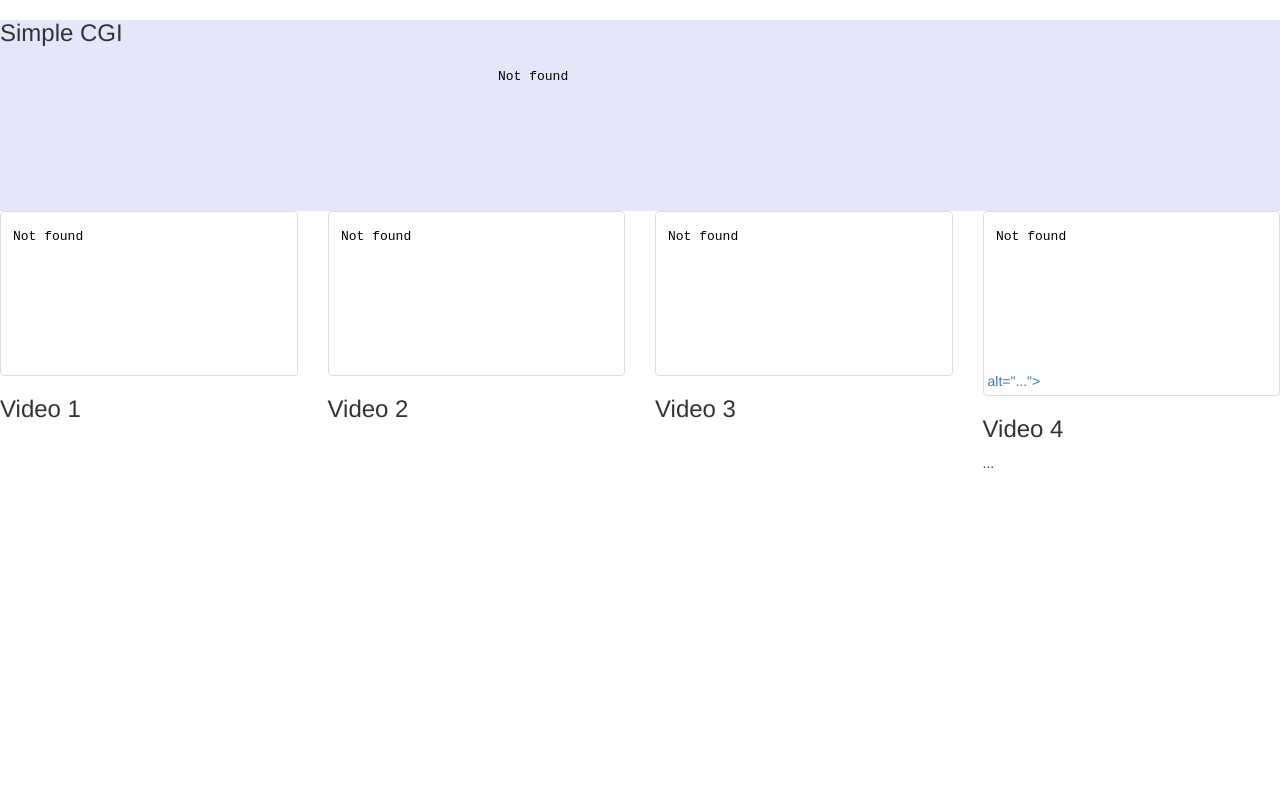
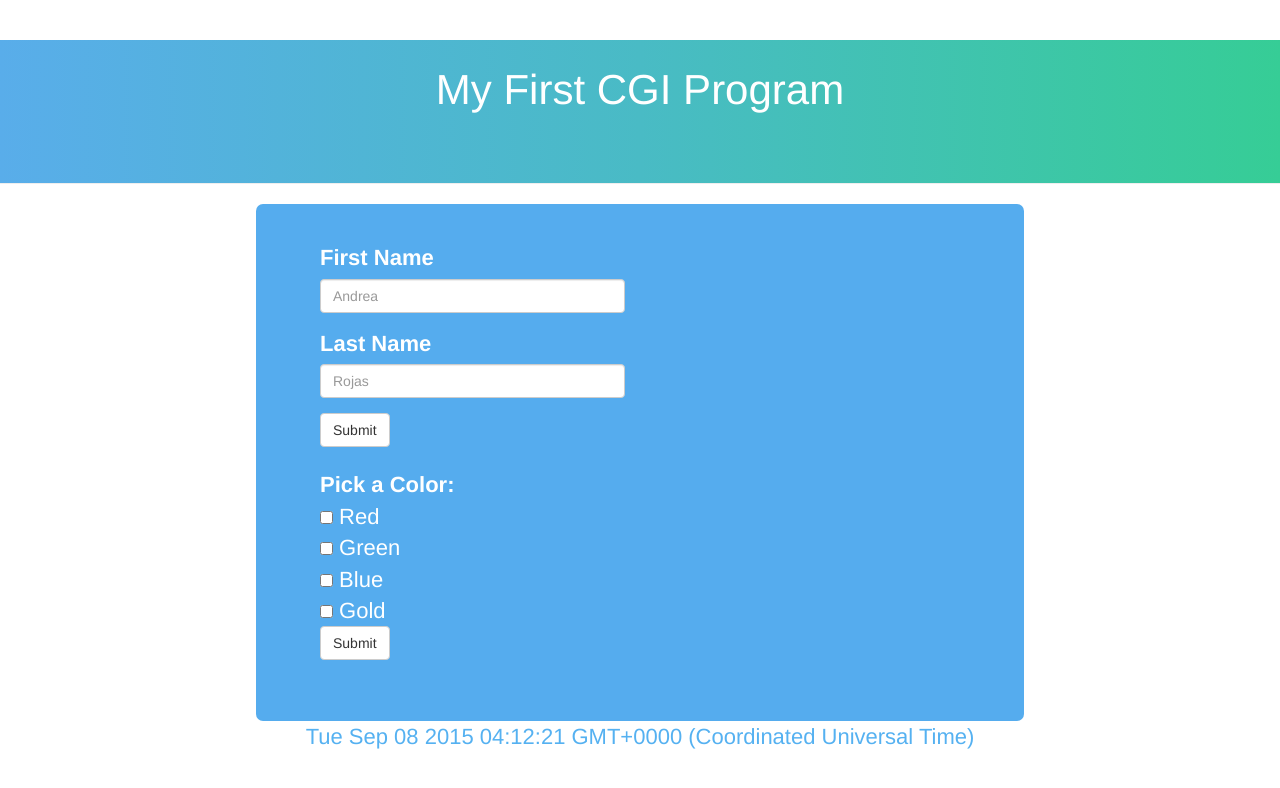
Before and after one commit to ar48366/primer_project, a plain HTML site: page public_html/index.html in a window 1280 px wide. Drawn offline with nearby package versions, Linux system fonts and the light colour scheme.

Commit message:
Added form via cgi

```diff
--- a/public_html/index.html
+++ b/public_html/index.html
@@ -1,64 +1,57 @@
-<!DOCTYPE html>
 <html>
 	<head>
-        <title>My CGI program</title>
-      	<!-- Latest compiled and minified CSS -->
+		<title>My CGI Program</title>
 		<link rel="stylesheet" href="https://maxcdn.bootstrapcdn.com/bootstrap/3.3.5/css/bootstrap.min.css">
       	<link rel="stylesheet" type="text/css" href="style.css">
-
 	</head>
 
 	<body>
-        	<div class= main>
-		        <h3>Simple CGI</h3>
-		       <center> <embed src="cgi-bin/simple.cgi"></center>
-        	</div>
 
 
-	<div class="row">
-	  <div class="col-xs-6 col-md-3">
-	    <a href="#" class="thumbnail">
-	      <embed src="cgi-bin/simple.cgi">
-	    </a>
-			 <div class="caption">
-        <h3>Video 1</h3>
-      </div>
-	  </div>
 
-	  <div class="col-xs-6 col-md-3">
-	    <a href="#" class="thumbnail">
-	      <embed src="cgi-bin/simple.cgi">
-	    </a>
-	     <div class="caption">
-        <h3>Video 2</h3>
-      </div>
-	  </div>
 
-	  <div class="col-xs-6 col-md-3">
-	    <a href="#" class="thumbnail">
-	      <embed src="cgi-bin/simple.cgi">
-	    </a>
-	     <div class="caption">
-        <h3>Video 3</h3>
-      </div>
-	  </div>
+			<div class="page-header">
+		 		<br>
+		 		<center><p>My First CGI Program</p></center>
 
-	  <div class="col-xs-6 col-md-3">
-	    <a href="#" class="thumbnail">
-	      <embed src="cgi-bin/simple.cgi/script_name"> alt="...">
-	    </a>
-	     <div class="caption">
-        <h3>Video 4</h3>
-        <p>...</p>
 
-      </div>
-	  </div>
 			</div>
 
 
 
+		<div class="main">
+		<form action="cgi-bin/simple.cgi" method="GET">
+			<div class="row">
+			  <div class="form-group col-md-6">
+			    <label for="firstname">First Name</label>
+			    <input type="text" class="form-control" name="firstname" placeholder="Andrea">
+			  </div>
+			</div>
+			<div class="row">
+			  <div class="form-group col-md-6">
+			    <label for="firstname">Last Name</label>
+			    <input type="text" class="form-control" name="lastname" placeholder="Rojas">
+			  </div>
+			</div>
+			<button type="submit" class="btn btn-default">Submit</button>
+		</form>
 
+		<form action="cgi-bin/simple.cgi" method="GET">
+			<b>Pick a Color:</b><br>
+			<input type="checkbox" name="red" value=1> Red<br>
+			<input type="checkbox" name="green" value=1> Green<br>
+			<input type="checkbox" name="blue" value=1> Blue<br>
+			<input type="checkbox" name="gold" value=1> Gold<br>
+			<button type="submit" class="btn btn-default">Submit</button>
+		</form>
 
+	</div>
+	<div class="date">
+			<center><p id="demo"></p><center>
+			<script>
+			document.getElementById("demo").innerHTML = Date();
+			</script>
+		</div>
 
 	</body>
 </html>
--- a/public_html/style.css
+++ b/public_html/style.css
@@ -1,3 +1,43 @@
+body{
+/*	background-color: #E5FAFA ;*/
+	/*margin-left: 5%;
+	margin-right: 5%;*/
+}
 .main{
-	background-color: #E6E6FA;
+	margin-left: 20%;
+	margin-right: 20%;
+	padding-left: 5%;
+	padding-right: 5%;
+	padding-top: 3%;
+	padding-bottom: 3%;
+	/*background-color: #E6E6FA;*/
+	background-color: #55ACEE;
+	border-radius: 7px;
+	color: white;
+	font-family: Helvetica Neue,Helvetica,Arial,sans-serif;
+	font-size: 22px;
+	font-weight: 100;
+
 }
+
+.page-header{
+	height: 18%;
+	background: -webkit-linear-gradient(left, #59ADEA ,#49BBC5, #36CD96); /* For Safari 5.1 to 6.0 */
+	background: -o-linear-gradient(right, #59ADEA,#49BBC5, #36CD96); /* For Opera 11.1 to 12.0 */
+	background: -moz-linear-gradient(right, #59ADEA,#49BBC5, #36CD96); /* For Firefox 3.6 to 15 */
+	background: linear-gradient(to right, #59ADEA ,#49BBC5, #36CD96); /* Standard syntax */
+}
+
+.page-header p{
+	color:white;
+	font-family: Helvetica Neue,Helvetica,Arial,sans-serif;
+	font-size: 42px;
+	font-weight: 100;
+}
+
+.date{
+	color:#55B1F1;
+	font-family: Helvetica Neue,Helvetica,Arial,sans-serif;
+	font-size: 22px;
+	font-weight: 100;
+}
```
Also changed, not shown: 1 other file. Lines whose indentation alone changed are shown as unchanged.
